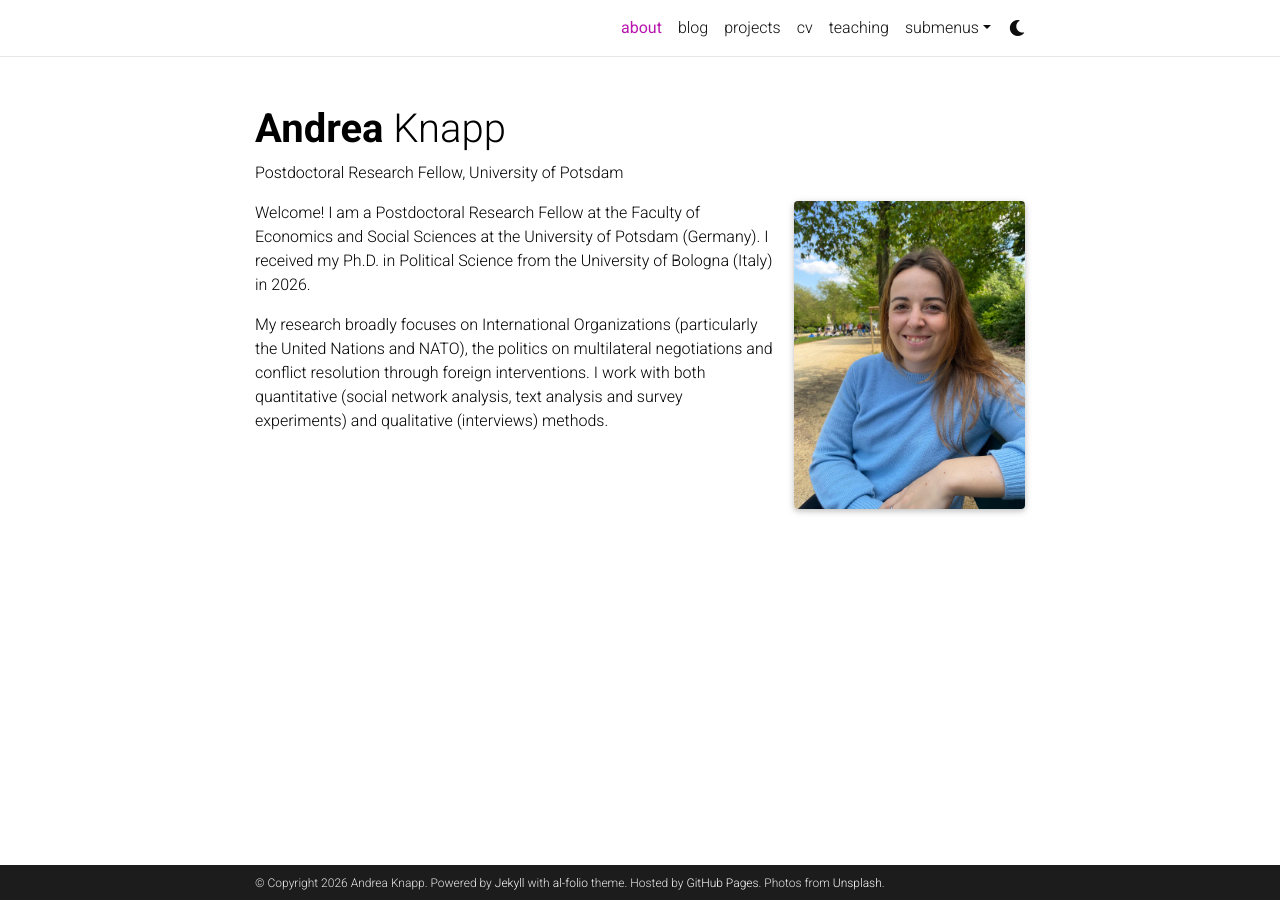
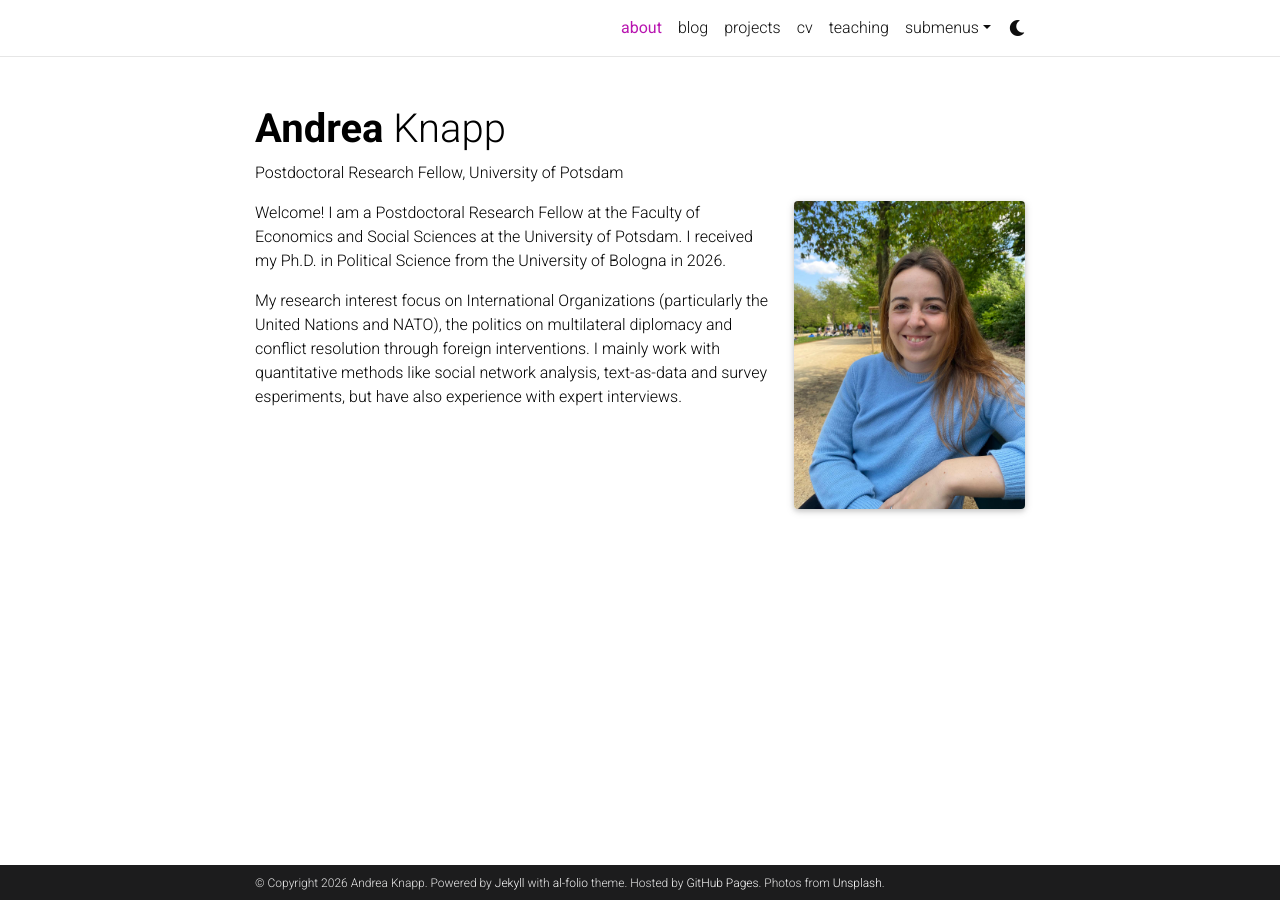
Before and after one commit to andrea-knpp/website, a Jekyll site: the page built from _pages/about.md, in a window 1280 px wide. Built offline with Jekyll 4.4.1, drawn with Linux system fonts in a browser that asks for light colours; full-size pictures stand in for the smaller copies a plugin makes; comment, search, counter and statistics services are not loaded; a style sheet for code colours, icons or effects is not loaded.

Commit message:
Update about.md

```diff
--- a/_pages/about.md
+++ b/_pages/about.md
@@ -19,6 +19,6 @@ profile:
 # social: true  # includes social icons at the bottom of the page
 ---
 
-Welcome! I am a Postdoctoral Research Fellow at the Faculty of Economics and Social Sciences at the University of Potsdam (Germany). I received my Ph.D. in Political Science from the University of Bologna (Italy) in 2026.
+Welcome! I am a Postdoctoral Research Fellow at the Faculty of Economics and Social Sciences at the University of Potsdam. I received my Ph.D. in Political Science from the University of Bologna in 2026.
 
-My research broadly focuses on International Organizations (particularly the United Nations and NATO), the politics on multilateral negotiations and conflict resolution through foreign interventions. I work with both quantitative (social network analysis, text analysis and survey experiments) and qualitative (interviews) methods.
+My research interest focus on International Organizations (particularly the United Nations and NATO), the politics on multilateral diplomacy and conflict resolution through foreign interventions. I mainly work with quantitative methods like social network analysis, text-as-data and survey esperiments, but have also experience with expert interviews.
```
